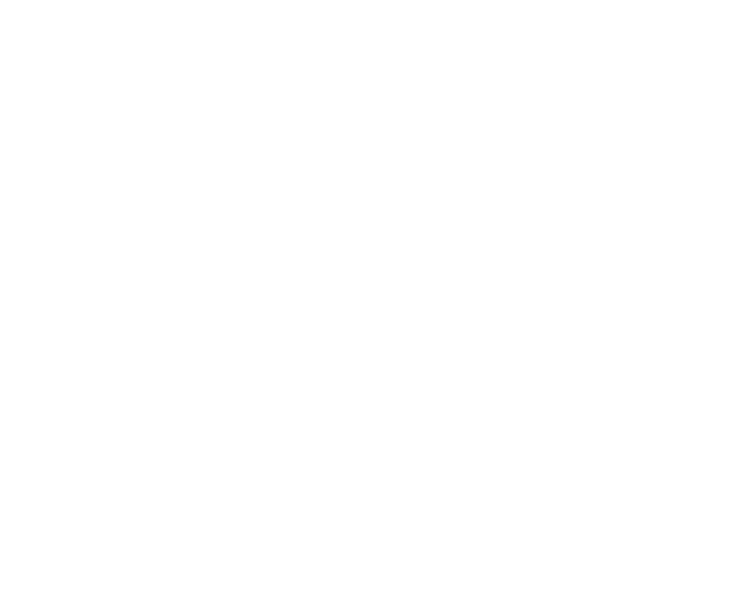
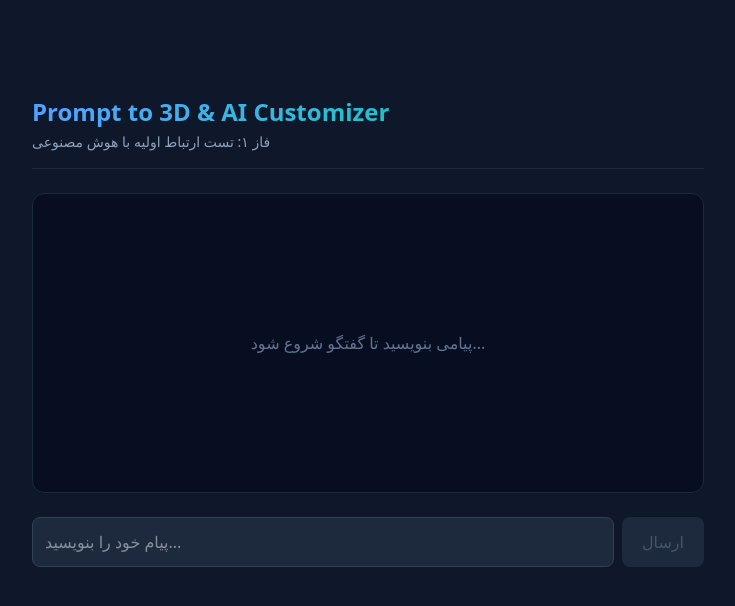
Before and after one commit to Amir-Yadavar/ai-3d-customizer, a Next.js app: page / in a window 1280 px wide. Shown: the top 606 px of the page, without its empty margins (272-1007 px from the left). Built offline with nearby package versions, Linux system fonts and the light colour scheme.

Commit message:
receive message from ai successfully ..

```diff
--- /dev/null
+++ b/app/api/chat/route.ts
@@ -0,0 +1,29 @@
+// import { google } from "@ai-sdk/google";
+
+import { groq } from '@ai-sdk/groq';
+import { streamText } from 'ai';
+
+export async function POST(req: Request) {
+  try {
+    const { messages } = await req.json();
+
+    const result = streamText({
+      // model: google("gemini-2.0-flash"),
+      model: groq('llama-3.3-70b-versatile'),
+      messages,
+    });
+
+    // تنظیم هدر UTF-8 برای نمایش درست حروف فارسی
+    return result.toTextStreamResponse({
+      headers: {
+        'Content-Type': 'text/plain; charset=utf-8',
+      },
+    });
+  } catch (error) {
+    console.error('Error in Groq Chat API:', error);
+    return new Response(
+      JSON.stringify({ error: 'خطا در ارتباط با هوش مصنوعی' }),
+      { status: 500, headers: { 'Content-Type': 'application/json' } }
+    );
+  }
+}
--- a/app/page.tsx
+++ b/app/page.tsx
@@ -1,6 +1,140 @@
+'use client';
+
+import { useState } from 'react';
+
+type Message = {
+  id: string;
+  role: 'user' | 'assistant';
+  content: string;
+};
 
 export default function Home() {
+  const [messages, setMessages] = useState<Message[]>([]);
+  const [input, setInput] = useState('');
+  const [isLoading, setIsLoading] = useState(false);
+
+  const handleSubmit = async (e: React.FormEvent) => {
+    e.preventDefault();
+    if (!input.trim() || isLoading) return;
+
+    const userMessage: Message = {
+      id: Date.now().toString(),
+      role: 'user',
+      content: input,
+    };
+
+    // ۱. اضافه کردن پیام کاربر به صفحه
+    const updatedMessages = [...messages, userMessage];
+    setMessages(updatedMessages);
+    setInput('');
+    setIsLoading(true);
+
+    try {
+      // ۲. ارسال مستقیم به بک‌اند
+      const response = await fetch('/api/chat', {
+        method: 'POST',
+        headers: { 'Content-Type': 'application/json' },
+        body: JSON.stringify({ messages: updatedMessages }),
+      });
+
+      if (!response.body) throw new Error('ریسپانس خالی است');
+
+      // ۳. ساخت پیام هوش مصنوعی در استیت
+      const aiMessageId = (Date.now() + 1).toString();
+      setMessages((prev) => [
+        ...prev,
+        { id: aiMessageId, role: 'assistant', content: '' },
+      ]);
+
+      // ۴. خواندن استریم متنی کلمه به کلمه
+      const reader = response.body.getReader();
+      const decoder = new TextDecoder('utf-8');
+
+      while (true) {
+        const { done, value } = await reader.read();
+        if (done) break;
+
+        const textChunk = decoder.decode(value, { stream: true });
+
+        setMessages((prev) =>
+          prev.map((msg) =>
+            msg.id === aiMessageId
+              ? { ...msg, content: msg.content + textChunk }
+              : msg
+          )
+        );
+      }
+    } catch (error) {
+      console.error('خطا در دریافت پاسخ:', error);
+    } finally {
+      setIsLoading(false);
+    }
+  };
+
   return (
-   <div></div>
+    <main className="flex min-h-screen flex-col items-center justify-between p-6 md:p-24 bg-slate-900 text-slate-100">
+      <div className="z-10 max-w-2xl w-full flex flex-col gap-6">
+
+        <header className="border-b border-slate-800 pb-4">
+          <h1 className="text-2xl font-bold text-transparent bg-clip-text bg-gradient-to-r from-blue-400 to-emerald-400">
+            Prompt to 3D & AI Customizer
+          </h1>
+          <p className="text-sm text-slate-400 mt-1">
+            فاز ۱: تست ارتباط اولیه با هوش مصنوعی
+          </p>
+        </header>
+
+        {/* لیست پیام‌ها */}
+        <div className="flex flex-col gap-4 min-h-[300px] max-h-[500px] overflow-y-auto p-4 rounded-xl bg-slate-950/50 border border-slate-800">
+          {messages.length === 0 && (
+            <div className="text-center text-slate-500 my-auto">
+              پیامی بنویسید تا گفتگو شروع شود...
+            </div>
+          )}
+
+          {messages.map((m) => (
+            <div
+              key={m.id}
+              className={`p-3 rounded-lg max-w-[85%] ${
+                m.role === 'user'
+                  ? 'bg-blue-600 text-white self-end rounded-br-none'
+                  : 'bg-slate-800 text-slate-200 self-start rounded-bl-none border border-slate-700'
+              }`}
+            >
+              <span className="text-xs font-semibold block mb-1 opacity-70">
+                {m.role === 'user' ? 'تو' : 'هوش مصنوعی'}
+              </span>
+              <p className="whitespace-pre-wrap leading-relaxed text-sm">
+                {m.content}
+              </p>
+            </div>
+          ))}
+
+          {isLoading && (
+            <div className="text-xs text-slate-500 animate-pulse self-start">
+              در حال تفکر و پاسخگویی...
+            </div>
+          )}
+        </div>
+
+        {/* فرم ارسال */}
+        <form onSubmit={handleSubmit} className="flex gap-2">
+          <input
+            value={input}
+            onChange={(e) => setInput(e.target.value)}
+            placeholder="پیام خود را بنویسید..."
+            className="flex-1 p-3 rounded-lg bg-slate-800 border border-slate-700 text-slate-100 focus:outline-none focus:border-blue-500 transition"
+          />
+          <button
+            type="submit"
+            disabled={isLoading || !input.trim()}
+            className="bg-blue-600 hover:bg-blue-500 disabled:bg-slate-800 disabled:text-slate-600 text-white font-medium px-5 py-3 rounded-lg transition"
+          >
+            ارسال
+          </button>
+        </form>
+
+      </div>
+    </main>
   );
 }
--- a/package.json
+++ b/package.json
@@ -10,6 +10,8 @@
   },
   "dependencies": {
     "@ai-sdk/google": "^4.0.23",
+    "@ai-sdk/groq": "^4.0.13",
+    "@ai-sdk/react": "^4.0.40",
     "ai": "^7.0.37",
     "next": "16.2.11",
     "react": "19.2.4",
```
Also changed, not shown: 1 other file (tests, documents, lock files or other folders).
